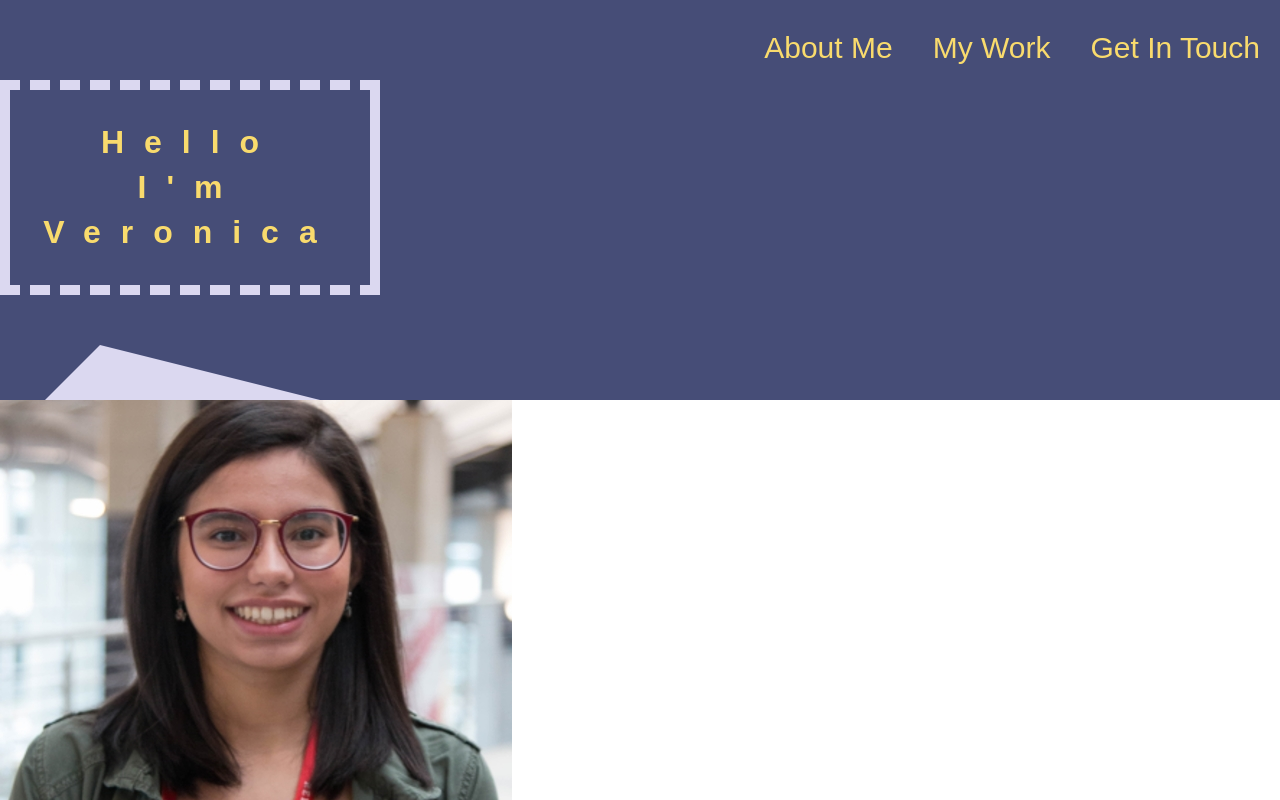
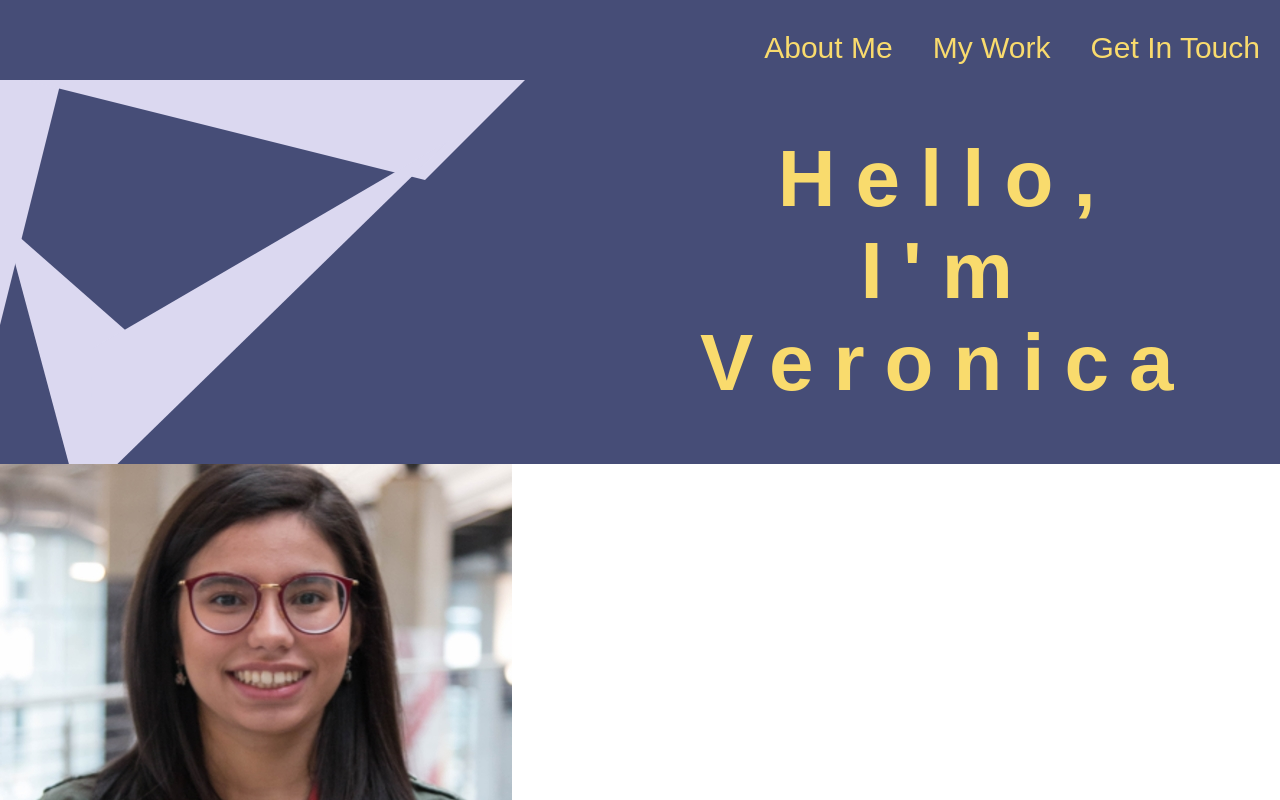
Before and after one commit to Veronica-B/portfolio, a React (Create React App) app: page / in a window 1280 px wide. Shown: the top 800 px of the page. Built offline with nearby package versions, Linux system fonts and the light colour scheme.

Commit message:
triangles

```diff
--- a/src/App.js
+++ b/src/App.js
@@ -8,8 +8,15 @@ function App() {
     <div>
     <NavBar />
     <div className="background">
-      <h1 className="background__header">Hello I'm Veronica</h1>
-      <div className=" triangle "></div>
+      <div className="triangle--long-base left-side"></div>
+      <div className="triangle--long-base upside-down--left"></div>
+      <div></div>
+      <div className="triangle--iso tilted-right"></div>
+      <div className="triangle--long-base tilted"></div>
+
+      <h1 className="background__header">Hello, I'm Veronica</h1>
+
+      <div className="triangle--long-base tilted"></div>
       </div>
       <img src={Vero}alt="Veronica Barcia" />
       <h2>About Me</h2>
--- /dev/null
+++ b/src/css/scss_partials/_triangles.scss
@@ -0,0 +1,56 @@
+
+.triangle--long-base{
+    height:0px;
+    width:0px;
+    border-top: 50px solid transparent;
+  border-right: 400px solid transparent;
+  border-bottom: 100px solid $lavender;
+  border-left: 100px solid transparent;
+}
+
+.triangle--iso{
+    height:0px;
+    width:0px;
+    border-top: 100px solid transparent;
+  border-right: 150px solid transparent;
+  border-bottom: 100px solid $lavender;
+  border-left: 150px solid transparent;
+}
+
+.triangle{
+    height:0px;
+    width:0px;
+    border-top: 100px solid transparent;
+  border-right: 100px solid transparent;
+  border-bottom: 100px solid $lavender;
+  border-left: 100px solid transparent;
+}
+
+.triangle--long{
+    height:0px;
+    width:0px;
+    border-top: 100px solid transparent;
+  border-right: 100px solid transparent;
+  border-bottom: 100px solid $lavender;
+  border-left: 100px solid transparent;
+}
+.upside-down{
+    transform: rotate(180deg);
+}
+
+.upside-down--left{
+    transform: translateX(-475px) rotate(180deg);
+}
+
+.left-side{
+    transform:rotate(90deg);
+    margin-left: -195px;
+}
+
+.tilted-right {
+    transform: translate(-10px, 35px) rotate(75deg);
+}
+
+.tilted{
+   transform: translate(-533px, -21px) rotate(-44.3deg);
+}
--- a/src/css/styles.css
+++ b/src/css/styles.css
@@ -30,6 +30,68 @@
   font-family: Hashed Browns, Arial, Helvetica, sans-serif;
 }
 
+.triangle--long-base {
+  height: 0px;
+  width: 0px;
+  border-top: 50px solid transparent;
+  border-right: 400px solid transparent;
+  border-bottom: 100px solid #DBD8F0;
+  border-left: 100px solid transparent;
+}
+
+.triangle--iso {
+  height: 0px;
+  width: 0px;
+  border-top: 100px solid transparent;
+  border-right: 150px solid transparent;
+  border-bottom: 100px solid #DBD8F0;
+  border-left: 150px solid transparent;
+}
+
+.triangle {
+  height: 0px;
+  width: 0px;
+  border-top: 100px solid transparent;
+  border-right: 100px solid transparent;
+  border-bottom: 100px solid #DBD8F0;
+  border-left: 100px solid transparent;
+}
+
+.triangle--long {
+  height: 0px;
+  width: 0px;
+  border-top: 100px solid transparent;
+  border-right: 100px solid transparent;
+  border-bottom: 100px solid #DBD8F0;
+  border-left: 100px solid transparent;
+}
+
+.upside-down {
+  -webkit-transform: rotate(180deg);
+          transform: rotate(180deg);
+}
+
+.upside-down--left {
+  -webkit-transform: translateX(-475px) rotate(180deg);
+          transform: translateX(-475px) rotate(180deg);
+}
+
+.left-side {
+  -webkit-transform: rotate(90deg);
+          transform: rotate(90deg);
+  margin-left: -195px;
+}
+
+.tilted-right {
+  -webkit-transform: translate(-10px, 35px) rotate(75deg);
+          transform: translate(-10px, 35px) rotate(75deg);
+}
+
+.tilted {
+  -webkit-transform: translate(-533px, -21px) rotate(-44.3deg);
+          transform: translate(-533px, -21px) rotate(-44.3deg);
+}
+
 * {
   padding: 0;
   margin: 0;
@@ -37,30 +99,24 @@
 
 .background {
   background-color: #464D77;
-  height: 40vh;
   width: 100%;
   font-family: Hashed Browns, Arial, Helvetica, sans-serif;
+  display: -ms-grid;
+  display: grid;
+  -ms-grid-columns: (1fr)[3];
+      grid-template-columns: repeat(3, 1fr);
+  -ms-grid-rows: (10vw)[3];
+      grid-template-rows: repeat(3, 10vw);
+  overflow: hidden;
 }
 
 .background__header {
   color: #F9DB6D;
-  line-height: 45px;
+  margin-top: -75px;
+  margin-left: -300px;
   text-align: center;
-  padding: 30px;
+  font-size: 80px;
   letter-spacing: 20px;
-  width: 300px;
-  border-top: 10px dashed #DBD8F0;
-  border-bottom: 10px dashed #DBD8F0;
-  border-right: 10px solid #DBD8F0;
-  border-left: 10px solid #DBD8F0;
-}
-
-.triangle {
-  height: 00px;
-  width: 00px;
-  border-top: 50px solid transparent;
-  border-right: 400px solid transparent;
-  border-bottom: 100px solid #DBD8F0;
-  border-left: 100px solid transparent;
+  margin-right: 250px;
 }
 /*# sourceMappingURL=styles.css.map */
--- a/src/css/styles.scss
+++ b/src/css/styles.scss
@@ -7,6 +7,7 @@ $font-family: Hashed Browns, Arial, Helvetica, sans-serif;
 //Hashed Browns for Headers? It looks cute :P
 @import "scss_partials/nav.scss";
 @import "scss_partials/footer.scss";
+@import "scss_partials/triangles";
 
 
 * {
@@ -17,31 +18,22 @@ $font-family: Hashed Browns, Arial, Helvetica, sans-serif;
 
 .background{
     background-color: $pnavy;
-    height: 40vh;
     width:100%;
     font-family: $font-family;
+    display: grid;
+    grid-template-columns: repeat(3, 1fr);
+    grid-template-rows: repeat(3, 10vw);
+    overflow: hidden;
 
 
     &__header{
         color: $yellow;
-        line-height: 45px;
+        margin-top:-75px ;
+      margin-left:-300px;
         text-align: center;
-        padding:30px;
+        font-size: 80px;
         letter-spacing: 20px;
-        width:300px;
-        border-top: 10px dashed $lavender;
-        border-bottom: 10px dashed $lavender;
-        border-right: 10px solid $lavender;
-        border-left: 10px solid $lavender;
+        margin-right: 250px;
     }
 
 }
-
-.triangle{
-    height:00px;
-    width:00px;
-    border-top: 50px solid transparent;
-  border-right: 400px solid transparent;
-  border-bottom: 100px solid $lavender;
-  border-left: 100px solid transparent;
-}
```
Also changed, not shown: 1 other file (tests, documents, lock files or other folders).
